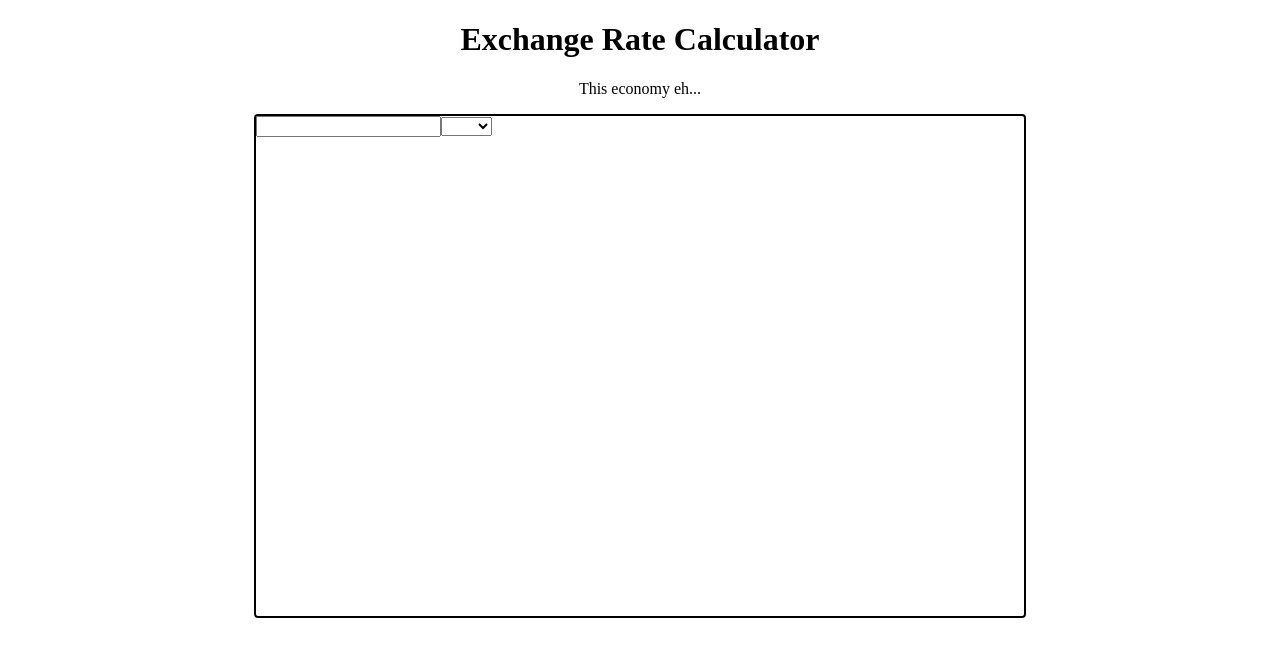
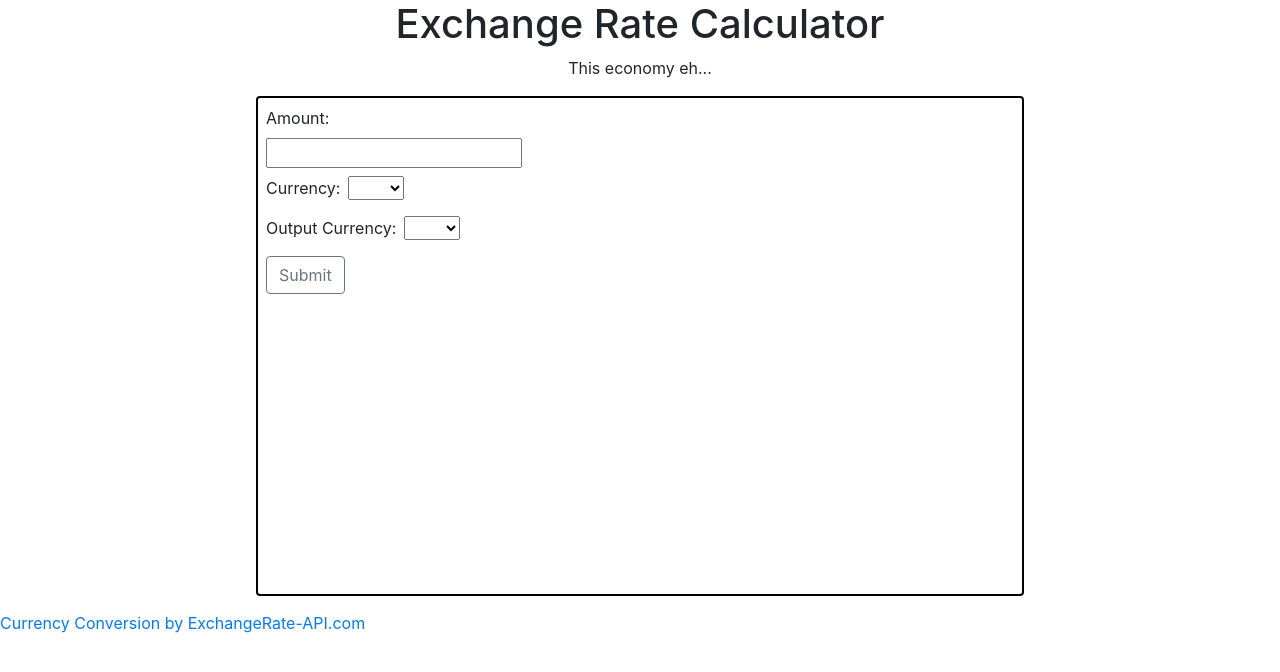
Before and after one commit to jamesdebnam/exchange-rate-calculator, a React (Create React App) app: page / in a window 1280 px wide. Shown: the top 672 px of the page. Built offline with nearby package versions, Linux system fonts and the light colour scheme; no server answers.

Commit message:
fleshed out forms, and wired up API request

```diff
--- a/package.json
+++ b/package.json
@@ -7,12 +7,15 @@
     "@testing-library/react": "^9.5.0",
     "@testing-library/user-event": "^7.2.1",
     "axios": "^0.19.2",
+    "bootstrap": "^4.5.0",
     "react": "^16.13.1",
+    "react-bootstrap": "^1.0.1",
     "react-dom": "^16.13.1",
     "react-redux": "^7.2.0",
     "react-scripts": "3.4.1",
     "redux": "^4.0.5",
     "redux-form": "^8.3.6",
+    "redux-thunk": "^2.3.0",
     "thunk": "0.0.1"
   },
   "scripts": {
--- /dev/null
+++ b/src/actions/index.js
@@ -0,0 +1,9 @@
+import rateGet from "../axios";
+
+export const makeRequest = () => async (dispatch) => {
+  let response = await rateGet();
+  dispatch({
+    type: "RATE_DATA",
+    payload: response.data.conversion_rates,
+  });
+};
--- /dev/null
+++ b/src/axios/index.js
@@ -0,0 +1,8 @@
+import axios from "axios";
+import { API_KEY } from "./API_KEY";
+
+function rateGet(values) {
+  return axios.get(`https://v6.exchangerate-api.com/v6/${API_KEY}/latest/USD`);
+}
+
+export default rateGet;
--- a/src/components/App.js
+++ b/src/components/App.js
@@ -1,5 +1,5 @@
 import React from "react";
-import master from "../master.css";
+import "../master.css";
 
 import Calculator from "./Calculator";
 export default function App() {
@@ -8,6 +8,9 @@ export default function App() {
       <h1 className="title">Exchange Rate Calculator</h1>
       <p className="title__subheader">This economy eh...</p>
       <Calculator />
+      <a href="https://www.exchangerate-api.com">
+        Currency Conversion by ExchangeRate-API.com
+      </a>
     </div>
   );
 }
--- a/src/components/CalculatorInput.js
+++ b/src/components/CalculatorInput.js
@@ -1,12 +1,41 @@
 import React, { Component } from "react";
+import { connect } from "react-redux";
 import { Field, reduxForm } from "redux-form";
+import { Alert, Button } from "react-bootstrap";
+import { makeRequest } from "../actions";
+let isLoading = false;
 
 class CalculatorInput extends Component {
-  render() {
+  // This shows error messages if you haven't correctly inputted shit
+  renderError({ error, touched }) {
+    // error and touched are destructured from the meta argument - these are passed in through redux form
+    if (touched && error) {
+      return (
+        // If the input is touched, and an error is passed in (the errors are specified in the validate
+        // function which is then connected to the component as a prop) then an error is displayed
+        <Alert variant="danger" className="error">
+          {error}
+        </Alert>
+      );
+    }
+  }
+
+  renderInput = ({ input, label, meta }) => {
     return (
-      <form className="input-form">
-        <Field name="amount" type="number" label="Amount: " component="input" />
-        <Field name="currency" component="select">
+      <div className="input my-2 mx-2">
+        <label>{label}</label>
+        <br />
+        <input {...input} />
+        {this.renderError(meta)}
+      </div>
+    );
+  };
+
+  renderSelect = ({ input, label, meta }) => {
+    return (
+      <div className="currency-select my-2 mx-2">
+        <label className="mr-2">{label}</label>
+        <select {...input}>
           <option />
           <option value="USD">USD</option>
           <option value="GBP">GBP</option>
@@ -14,10 +43,68 @@ class CalculatorInput extends Component {
           <option value="YEN">YEN</option>
           <option value="AUS">AUS</option>
           <option value="BTC">BTC</option>
-        </Field>
+        </select>
+        {this.renderError(meta)}
+      </div>
+    );
+  };
+
+  componentDidMount() {
+    this.props.makeRequest();
+  }
+  render() {
+    return (
+      <form
+        className="input-form"
+        // onSubmit={this.props.handleSubmit()}
+      >
+        <Field name="amount" label="Amount: " component={this.renderInput} />
+        <div className="currencies">
+          <Field
+            name="input_currency"
+            label="Currency:"
+            component={this.renderSelect}
+          />
+
+          <Field
+            name="output_currency"
+            label="Output Currency:"
+            component={this.renderSelect}
+          />
+        </div>
+
+        <Button
+          variant="outline-secondary"
+          type="submit"
+          disabled={isLoading}
+          // onClick={!isLoading ? this.props.handleSubmit() : null}
+          className="mx-2"
+        >
+          {isLoading ? "Loading..." : "Submit"}
+        </Button>
       </form>
     );
   }
 }
 
-export default reduxForm({ form: "CalculatorInput" })(CalculatorInput);
+const validate = (values) => {
+  const errors = {};
+  if (!values.amount) {
+    errors.amount = "You must put in an amount of money";
+  }
+  if (isNaN(Number(values.amount))) {
+    errors.amount = errors.amount ? errors.amount : "Please use numbers only";
+  }
+  return errors;
+};
+
+const mapStateToProps = (state) => {
+  return {
+    rates: state.rates,
+  };
+};
+CalculatorInput = connect(mapStateToProps, { makeRequest })(CalculatorInput);
+
+export default reduxForm({ form: "CalculatorInput", validate })(
+  CalculatorInput
+);
--- a/src/index.js
+++ b/src/index.js
@@ -2,12 +2,16 @@ import React from "react";
 import ReactDOM from "react-dom";
 import { Provider } from "react-redux";
 import { createStore, applyMiddleware, compose } from "redux";
+import thunk from "redux-thunk";
 
+import reducers from "./reducers";
 import App from "./components/App";
+
+import "bootstrap/dist/css/bootstrap.min.css";
 
 const composeEnhancers = window.__REDUX_DEVTOOLS_EXTENSION_COMPOSE__ || compose;
 
-const store = createStore(composeEnhancers(applyMiddleware()));
+const store = createStore(reducers, composeEnhancers(applyMiddleware(thunk)));
 
 ReactDOM.render(
   <Provider store={store}>
--- a/src/master.css
+++ b/src/master.css
@@ -13,3 +13,8 @@
   display: flex;
   border-radius: 4px;
 }
+
+.error.error {
+  padding: 6px;
+  margin-top: 5px;
+}
--- /dev/null
+++ b/src/reducers/conversionRates.js
@@ -0,0 +1,5 @@
+export default function conversionRates(state = {}, action) {
+  if (action.type === "RATE_DATA") {
+    return { ...state, ...action.payload };
+  } else return state;
+}
--- a/src/reducers/index.js
+++ b/src/reducers/index.js
@@ -1,6 +1,8 @@
 import { combineReducers } from "redux";
 import { reducer as formReducer } from "redux-form";
+import conversionRates from "./conversionRates";
 
 export default combineReducers({
   form: formReducer,
+  rates: conversionRates,
 });
```
Also changed, not shown: 2 other files (tests, documents, lock files or other folders).
